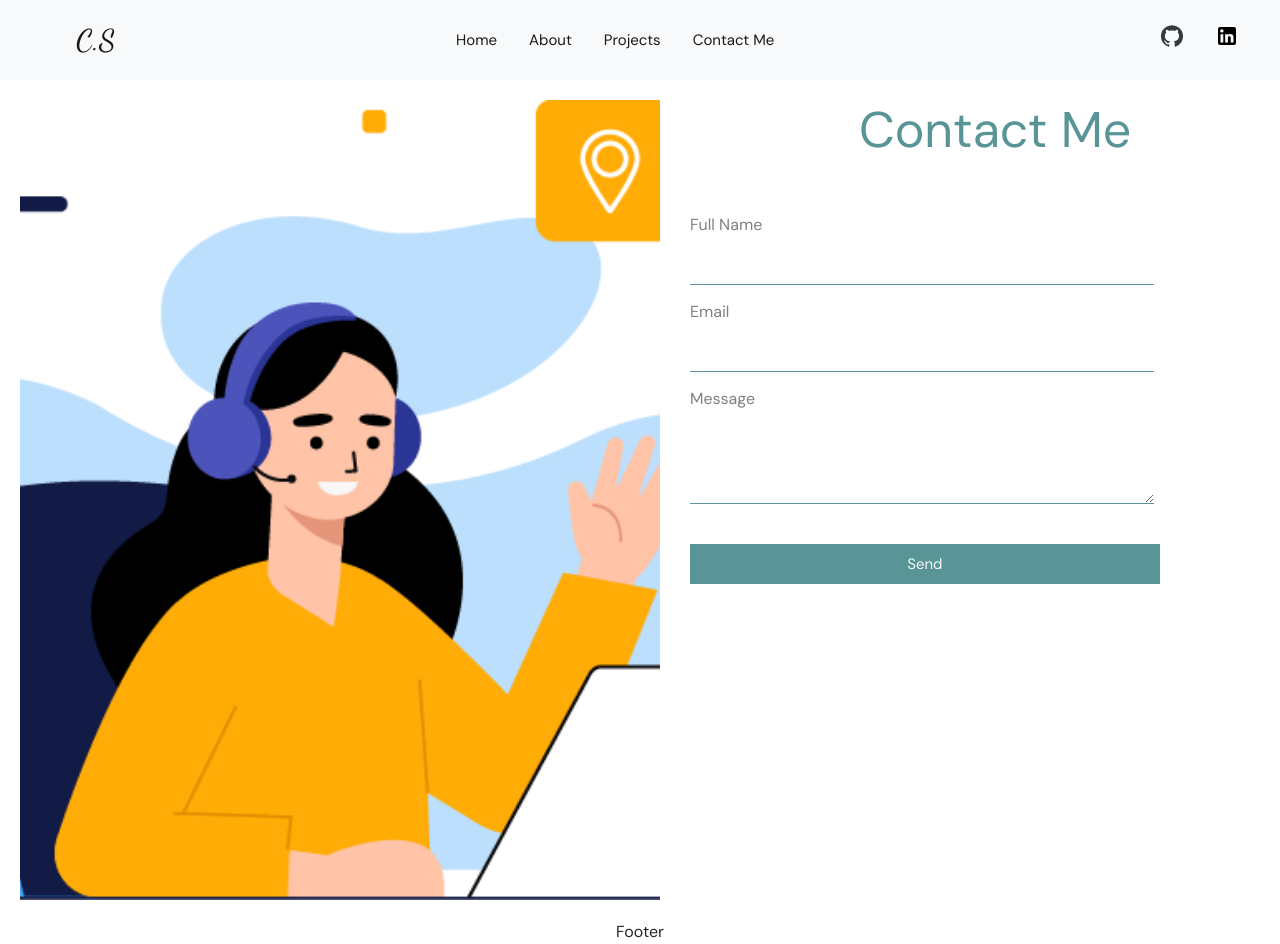
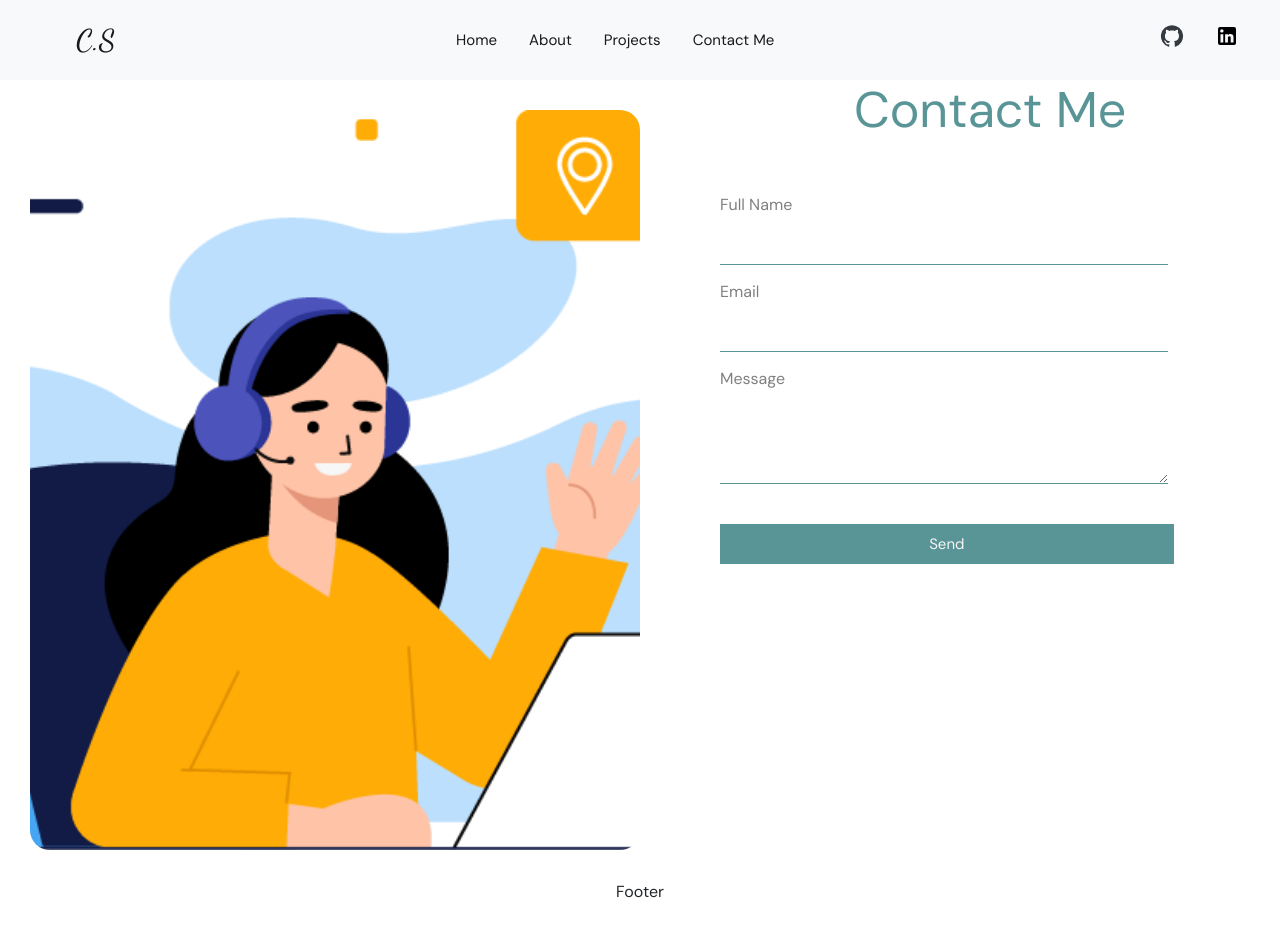
Before and after one commit to sircollo/react-portfolio, a React (Create React App) app: page /contact in a window 1280 px wide. After the commit the page ends 904 px from the top, so only its background shows below. Built offline with nearby package versions, Linux system fonts and the light colour scheme.

Commit message:
Ft: fix div padding

```diff
--- a/src/styles/Contact.css
+++ b/src/styles/Contact.css
@@ -2,7 +2,7 @@
   width:100%;
   height: 100vh;
   display: flex;
-  margin: 20px;
+  /* margin: 20px; */
 }
 .contact .leftSide{
   height: auto;
@@ -10,6 +10,8 @@
   background-position: center;
   background-repeat: no-repeat;
   background-size: cover;
+  margin: 30px;
+  border-radius: 20px;
 }
 .contact .rightSide{
   height: 100%;
@@ -39,7 +41,7 @@ form{
   flex-direction: column;
   width: auto;
   height: auto;
-  padding: 30px;
+  padding: 30px 0px 0px 50px;
 }
 form input{
   height:40px;
```
